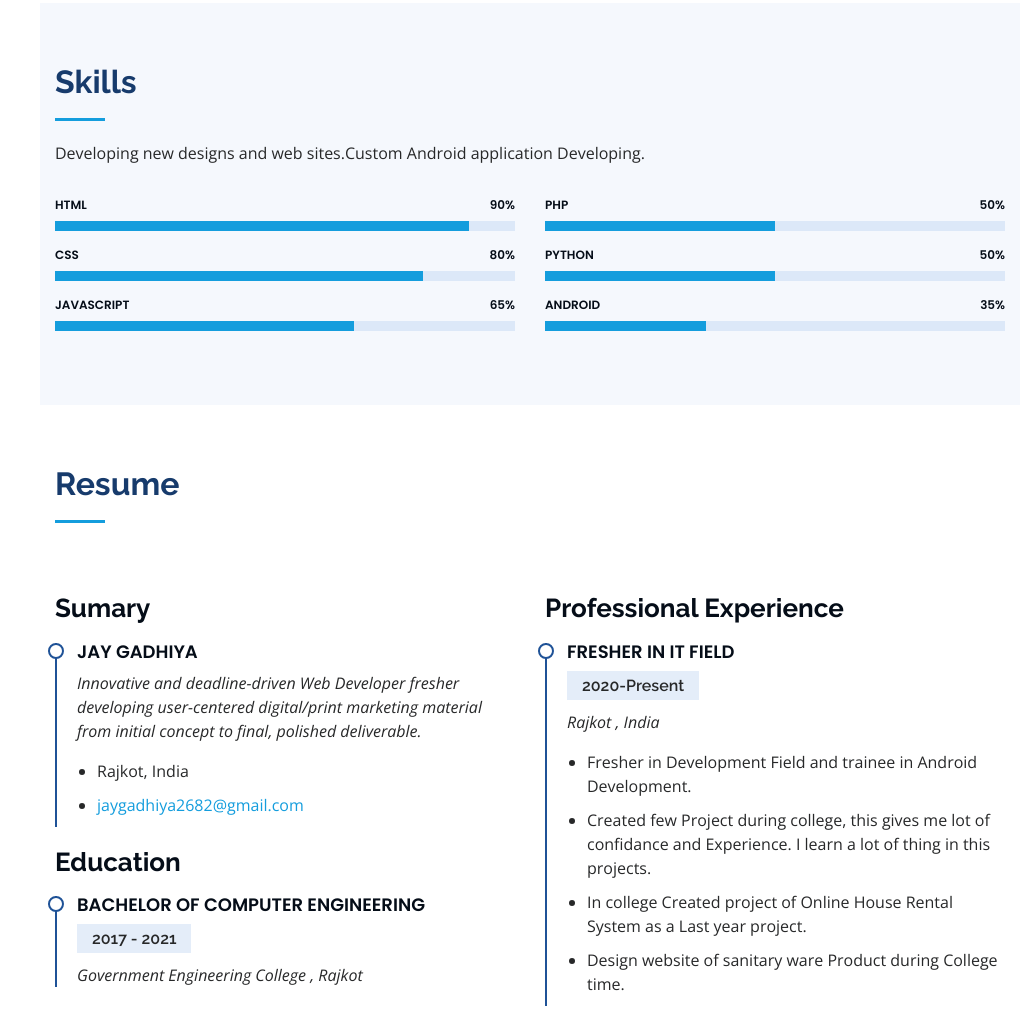
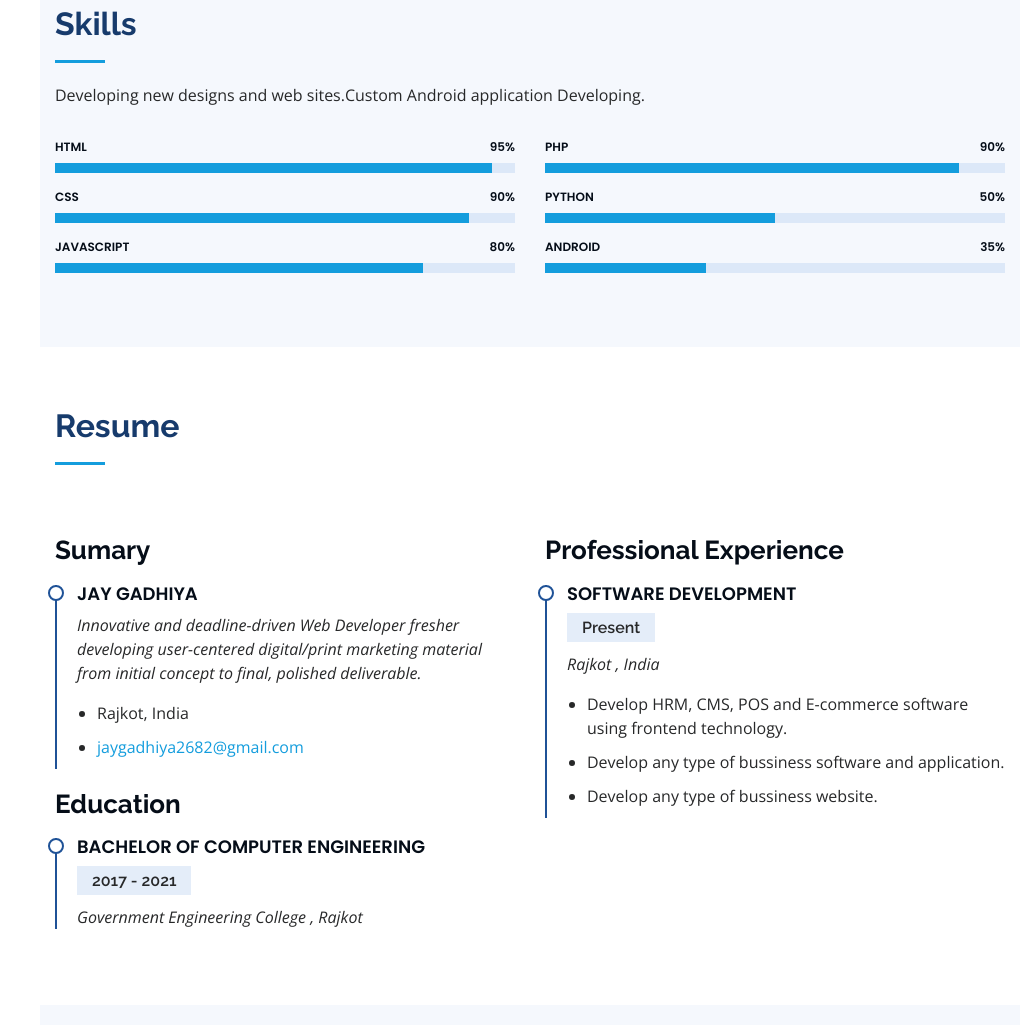
Before and after one commit to Mr-Gadhiya/personal-site, a plain HTML site: page index.html in a window 1280 px wide. Shown: the part 1411-2436 px from the top of the page, without its empty margins (260-1280 px from the left). Drawn offline with nearby package versions, Linux system fonts and the light colour scheme.

Commit message:
commit
commit

```diff
--- a/assets/css/style.css
+++ b/assets/css/style.css
@@ -220,13 +220,15 @@ h1, h2, h3, h4, h5, h6 {
 #hero {
   width: 100%;
   height: 100vh;
-  background: url("../img/back.jpg") top center;
-  background-size: cover;
+  background: url("../img/7118758_3323619.jpg") top center;
+  background-size: contain;
+  background-repeat:no-repeat ;
+  background-position: 60% 50%;
 }
 
 #hero:before {
   content: "";
-  background: rgba(5, 13, 24, 0.3);
+  /* background: rgba(5, 13, 24, 0.3); */
   position: absolute;
   bottom: 0;
   top: 0;
--- a/index.html
+++ b/index.html
@@ -78,11 +78,12 @@
 
   <!-- ======= Hero Section ======= -->
   <section id="hero" class="d-flex flex-column justify-content-center align-items-center">
-    <div class="hero-container" data-aos="fade-in">
+    <!-- <div class="hero-container" data-aos="fade-in">
       <h1>Jay Gadhiya</h1>
       <p>I'm <span class="typed" data-typed-items="Web Developer, Freelancer, Android Developer, Designer"></span></p>
-    </div>
-  </section><!-- End Hero -->
+    </div> -->
+  </section>
+  <!-- End Hero -->
 
   <main id="main">
 
@@ -92,7 +93,7 @@
 
         <div class="section-title">
           <h2>About</h2>
-          <p>I'm Web Developer from Rajkot , India</p>
+          <!-- <p>I'm Web Developer from Rajkot , India</p> -->
         </div>
 
         <div class="row">
@@ -112,7 +113,6 @@
                 <ul>
                   <li><i class="icofont-rounded-right"></i> <strong>Birthday:</strong> 24 May 2000</li>
                   <li><i class="icofont-rounded-right"></i> <strong>City:</strong> Rajkot , India</li>
-                  <li><i class="icofont-rounded-right"></i> <strong>Age:</strong> 20</li>
                   <li><i class="icofont-rounded-right"></i> <strong>Degree:</strong> BE</li>
                   <li><i class="icofont-rounded-right"></i> <strong>Email:</strong> <a href="mailto:jaygadhiya2682@gmail.com">jaygadhiya2682@gmail.com</a></li>
                 </ul>
@@ -144,7 +144,15 @@
           <div class="col-lg-6" >
 
             <div class="progress" data-aos="fade-up">
-              <span class="skill">HTML <i class="val">90%</i></span>
+              <span class="skill">HTML <i class="val">95%</i></span>
+              <div class="progress-bar-wrap">
+                <div class="progress-bar" role="progressbar" aria-valuenow="95" aria-valuemin="0" aria-valuemax="100">
+                </div>
+              </div>
+            </div>
+
+            <div class="progress" data-aos="fade-up">
+              <span class="skill">CSS <i class="val">90%</i></span>
               <div class="progress-bar-wrap">
                 <div class="progress-bar" role="progressbar" aria-valuenow="90" aria-valuemin="0" aria-valuemax="100">
                 </div>
@@ -152,17 +160,9 @@
             </div>
 
             <div class="progress" data-aos="fade-up">
-              <span class="skill">CSS <i class="val">80%</i></span>
+              <span class="skill">JavaScript <i class="val">80%</i></span>
               <div class="progress-bar-wrap">
                 <div class="progress-bar" role="progressbar" aria-valuenow="80" aria-valuemin="0" aria-valuemax="100">
-                </div>
-              </div>
-            </div>
-
-            <div class="progress" data-aos="fade-up">
-              <span class="skill">JavaScript <i class="val">65%</i></span>
-              <div class="progress-bar-wrap">
-                <div class="progress-bar" role="progressbar" aria-valuenow="65" aria-valuemin="0" aria-valuemax="100">
                 </div>
               </div>
             </div>
@@ -172,9 +172,9 @@
           <div class="col-lg-6">
 
             <div class="progress" data-aos="fade-up" data-aos-delay="100">
-              <span class="skill">PHP <i class="val">50%</i></span>
+              <span class="skill">PHP <i class="val">90%</i></span>
               <div class="progress-bar-wrap">
-                <div class="progress-bar" role="progressbar" aria-valuenow="50" aria-valuemin="0" aria-valuemax="100">
+                <div class="progress-bar" role="progressbar" aria-valuenow="90" aria-valuemin="0" aria-valuemax="100">
                 </div>
               </div>
             </div>
@@ -235,15 +235,18 @@
           <div class="col-lg-6" data-aos="fade-up" data-aos-delay="200">
             <h3 class="resume-title">Professional Experience</h3>
             <div class="resume-item">
-              <h4>Fresher in It Field</h4>
-              <h5>2020-Present</h5>
+              <h4>Software Development</h4>
+              <h5>Present</h5>
               <p><em>Rajkot , India</em></p>
               <ul>
-                <li>Fresher in Development Field and trainee in Android Development.</li>
+                <li>Develop HRM, CMS, POS and E-commerce software using frontend technology.</li>
+                <li>Develop any type of bussiness software and application.</li>
+                <li>Develop any type of bussiness website.</li>
+                <!-- <li>Fresher in Development Field and trainee in Android Development.</li>
                 <li>Created few Project during college, this gives me lot of confidance and Experience. I learn a lot of
                   thing in this projects. </li>
                 <li>In college Created project of Online House Rental System as a Last year project.</li>
-                <li>Design website of sanitary ware Product during College time.</li>
+                <li>Design website of sanitary ware Product during College time.</li> -->
               </ul>
             </div>
 
```
Also changed, not shown: assets/img/10276838_4380747.jpg (added), assets/img/7118758_3323619.jpg (added), 1 other file.
